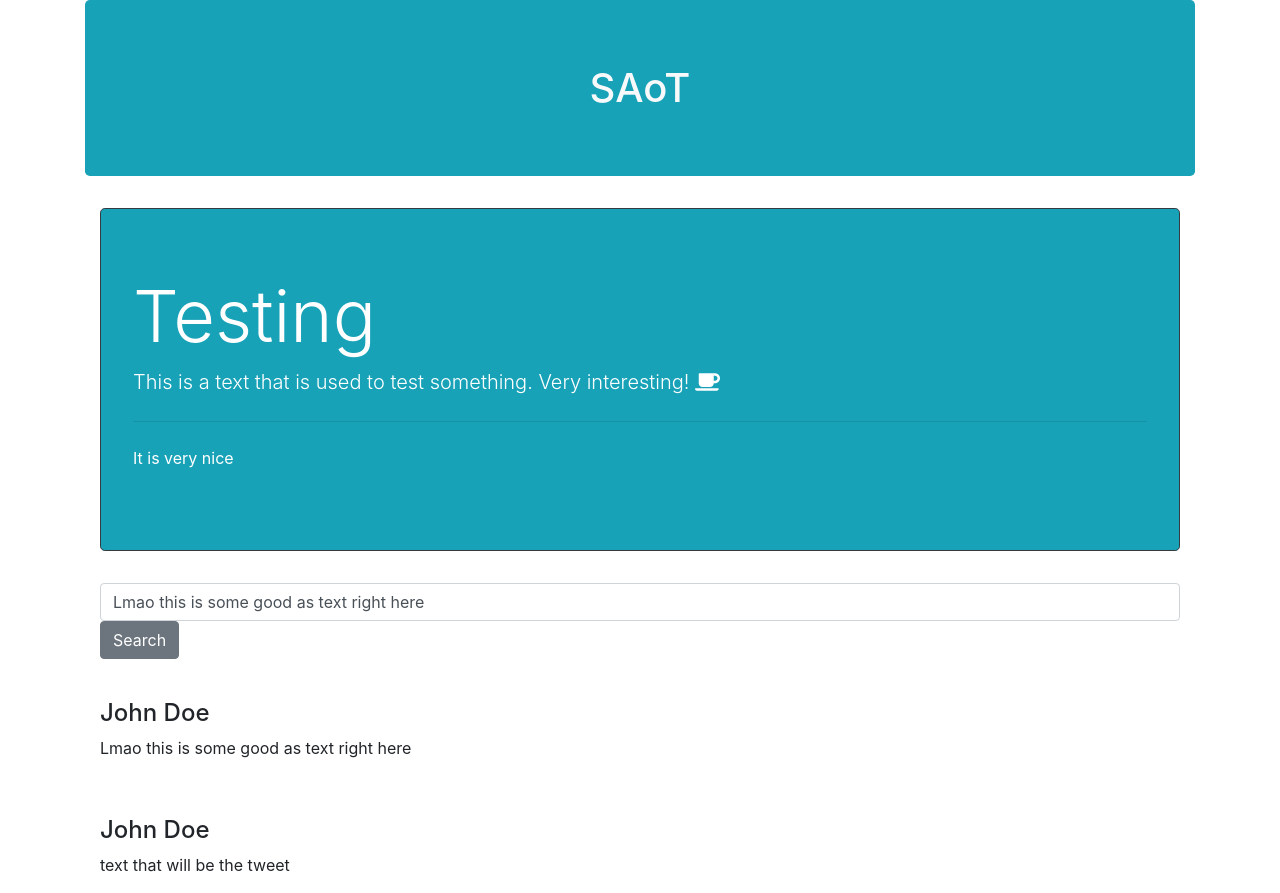
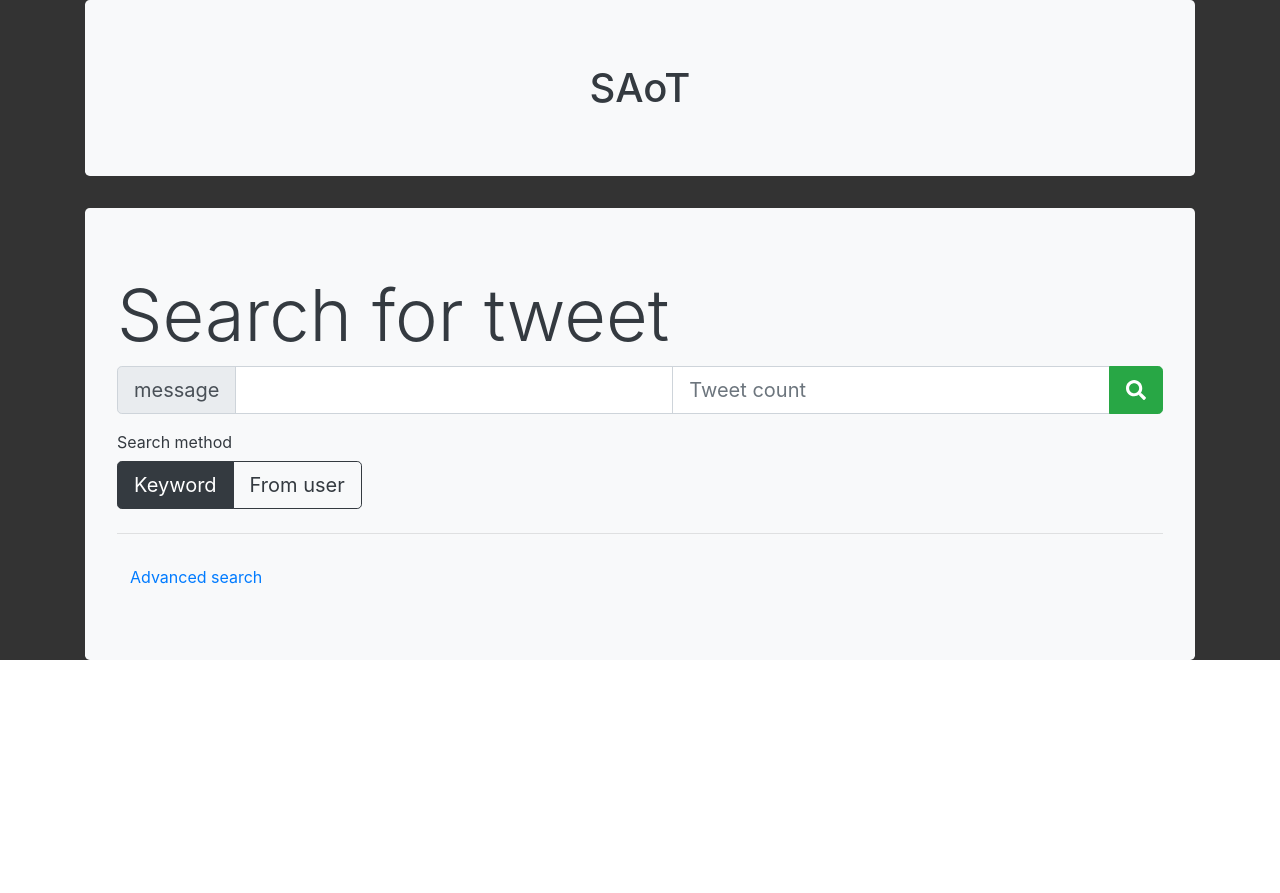
Before and after one commit to zackotterstrom/SAoT, a Vue app: page / in a window 1280 px wide. After the commit the page ends 800 px from the top, so only its background shows below. Built offline with nearby package versions, Linux system fonts and the light colour scheme.

Commit message:
connect search component to tweets view

```diff
--- a/src/App.vue
+++ b/src/App.vue
@@ -4,4 +4,6 @@
 </template>
 
 <style lang="sass">
+  #app
+    background-color: #333
 </style>
--- a/src/components/Header.vue
+++ b/src/components/Header.vue
@@ -1,7 +1,7 @@
 <template lang="pug">
     b-jumbotron#header.text-center(
-        bg-variant="info"
-        text-variant="light"
+        bg-variant="light"
+        text-variant="dark"
     )
         h1(@click="goHome") SAoT
 </template>
--- a/src/components/Search.vue
+++ b/src/components/Search.vue
@@ -1,28 +1,25 @@
 <template lang="pug">
-  .container
-    b-jumbotron(bg-variant="info" text-variant="white" border-variant="dark")
-      template(slot="header") Testing
+  .wrapper
+    b-jumbotron(bg-variant="light" text-variant="dark")
+      template(slot="header") Search for tweet
       template(slot="lead")
-        | This is a text that is used to test something. Very interesting!
-        font-awesome-icon(icon="coffee")
+       b-input-group(size="lg" class="mb-3" :prepend="search_method")
+          b-form-input(type="text" v-model="query")
+          b-form-input(type="number" min="0" placeholder="Tweet count" v-model="count")
+          b-input-group-append
+            b-btn(size="sm" variant="success" @click="search")
+              font-awesome-icon(icon="search")
+      b-form-group(label="Search method")
+        b-form-radio-group(id="btnradios2"
+                        buttons
+                        button-variant="outline-dark"
+                        size="lg"
+                        v-model="search_method"
+                        name="method")
+          b-form-radio(value="message") Keyword
+          b-form-radio(value="from") From user
       hr.my-4
-      p It is very nice
-    b-form-input#input(type="text" v-model="tweet")
-    b-btn(@click="search") Search
-
-    .media#down
-      .media-left
-        .media-body
-          h4.media-heading.media John Doe
-          p.
-            {{tweet}}
-
-    .media#down
-      .media-left
-        .media-body
-          h4.media-heading.media John Doe
-          p text that will be the tweet
-
+      b-btn(variant="link") Advanced search
 </template>
 
 
@@ -31,12 +28,15 @@ import { Component, Prop, Vue } from 'vue-property-decorator';
 
 @Component
 export default class Search extends Vue {
-  tweet : string = "Lmao this is some good as text right here";
+  count : string = "";
+  query : string = "";
+  search_method : string = "message"
 
   search() {
-    this.axios.get(`http://us-central1-saot-217513.cloudfunctions.net/sentiment-analysis?message=${this.tweet}`).then((response) => {
+    this.$router.push({ name: 'tweets', params: { query: `?${this.search_method}=${this.query}&count=${this.count}` }})
+    /*this.axios.get(`http://us-central1-saot-217513.cloudfunctions.net/sentiment-analysis?message=${this.tweet}`).then((response) => {
       console.log(response.data);
-    })
+    })*/
   }
   list(){
 
@@ -44,12 +44,9 @@ export default class Search extends Vue {
 }
 </script>
 
-<style scoped lang="scss">
-  #down{
-    margin-top: 40px;
-  }
-
-  #down p{
-    text-align: left;
-  }
+<style scoped lang="sass">
+  #down
+    margin-top: 40px
+    p
+      text-align: left
 </style>
--- a/src/views/Tweets.vue
+++ b/src/views/Tweets.vue
@@ -1,14 +1,11 @@
 <template lang="pug">
   .container
     Header
-    p Hello tweets
-    b-form-input#input(type="text" v-model="message")
-    b-btn(@click="search") Search
     p {{tweets}}
 </template>
 
 <script lang="ts">
-import { Component, Vue } from 'vue-property-decorator';
+import { Component, Vue, Watch } from 'vue-property-decorator';
 import Header from '@/components/Header.vue';
 
 @Component({
@@ -18,12 +15,14 @@ import Header from '@/components/Header.vue';
 })
 export default class Tweets extends Vue {
   twitter_endpoint : string = `https://us-central1-saot-217513.cloudfunctions.net/tweets`;
-  count : number = 2;
-  message : string = "";
   tweets : Array<Object> = [];
 
-  search() {
-    this.axios.get(`${this.twitter_endpoint}?message=${this.message}&count=${this.count}`).then((response) => {
+  created () {
+    this.search(this.$route.params.query);
+  }
+
+  search(query : string) {
+    this.axios.get(`${this.twitter_endpoint}${query}`).then((response) => {
       console.log(response.data);
       this.tweets = this.parse_tweets_json(response.data);
     })
```
